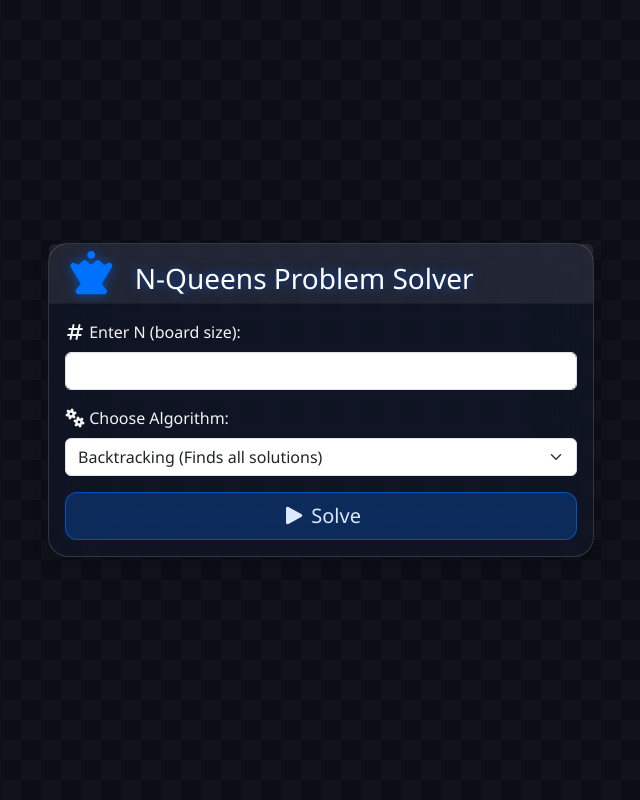
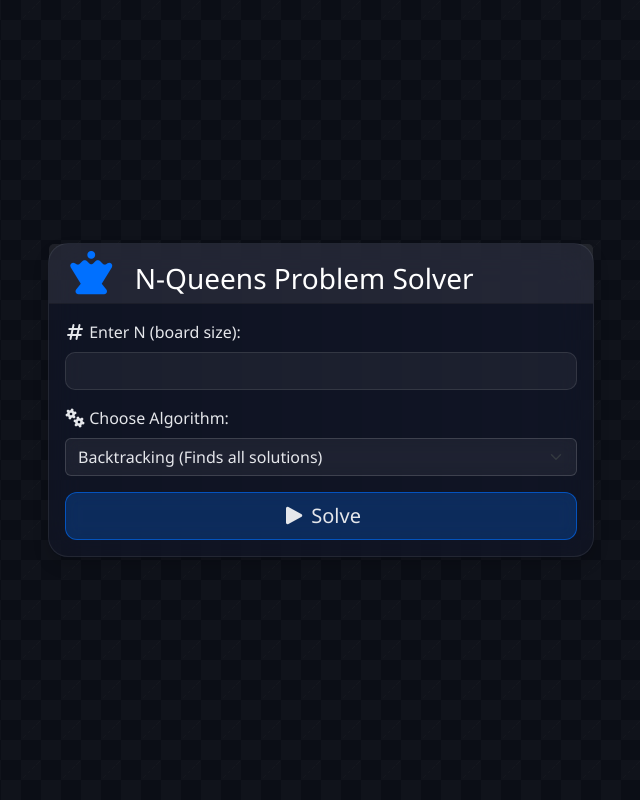
Before and after one commit to mohamadnassiri/N-Queen-Problem, a Django app: page / in a window 1280 px wide. Shown: the whole page, without its empty margins (319-959 px from the left). Run offline with Django 5.2, Linux system fonts and the light colour scheme; some libraries are stand-ins or nearby versions.

Commit message:
Theme updated!

```diff
--- a/nqueen_app/static/css/style.css
+++ b/nqueen_app/static/css/style.css
@@ -19,55 +15,129 @@ body {
     background-size: 40px 40px;
     background-position: 0 0, 0 20px, 20px -20px, -20px 0px;
     background-repeat: repeat;
-
-    /* گرادینت overlay برای عمق بیشتر */
-    position: relative;
 }
 
 .card {
     border-radius: 20px;
-    backdrop-filter: blur(25px) saturate(180%);
-    -webkit-backdrop-filter: blur(25px) saturate(180%);
-    background: rgba(20, 25, 40, 0.55); /* شیشه‌ای با تیرگی کم */
-    border: 1px solid rgba(255, 255, 255, 0.15);
-    box-shadow: 0 8px 32px rgba(0,0,0,0.7);
-    color: #f3f4f6; /* متن کارت روشن */
+    backdrop-filter: blur(20px) saturate(180%);
+    -webkit-backdrop-filter: blur(20px) saturate(180%);
+    background: rgba(20, 25, 40, 0.55);
+    border: 1px solid rgba(255, 255, 255, 0.08);
+    box-shadow: 0 4px 16px rgba(0,0,0,0.4);
+    color: #e5e7eb;
     transition: 0.3s ease;
 }
 .card:hover {
-    transform: translateY(-4px);
-    box-shadow: 0 12px 40px rgba(0,0,0,0.9);
+    transform: translateY(-2px);
+    box-shadow: 0 6px 20px rgba(0,0,0,0.5);
 }
 
 .card-header {
     background: rgba(255, 255, 255, 0.08);
     border-radius: 20px 20px 0 0;
     font-weight: 600;
-    color: #0070FF; /* آبی ویندوز */
-    text-shadow: 0 0 12px rgba(0,112,255,0.6);
+    color: #0070FF;
 }
-
 .card-header i {
     font-size: 1.5em;
     margin-right: 10px;
     color: #0070FF;
 }
 
-.btn-primary {
-    background: rgba(0, 112, 255, 0.25);
-    border: 1px solid rgba(0, 112, 255, 0.6);
-    color: #dbeafe;
-    border-radius: 12px;
-    backdrop-filter: blur(10px);
-    -webkit-backdrop-filter: blur(10px);
+.form-control {
+    background-color: rgba(255,255,255,0.05);
+    color: #e5e7eb;
+    border: 1px solid rgba(255,255,255,0.15);
+    border-radius: 10px;
+    padding: 6px 10px;
     transition: 0.3s ease;
 }
-.btn-primary:hover {
-    background: rgba(0, 112, 255, 0.4);
+
+.form-control::placeholder {
+    color: rgba(229,231,235,0.6);
+}
+
+.form-control:focus {
+    background-color: rgba(255,255,255,0.08);
+    color: #e5e7eb;
+    border-color: #0070FF;
+    outline: none;
+    box-shadow: 0 0 8px rgba(0,112,255,0.4);
+}
+input[type=number].form-control::-webkit-outer-spin-button,
+input[type=number].form-control::-webkit-inner-spin-button {
+    -webkit-appearance: none;
+    margin: 0;
+}
+input[type=number].form-control {
+    -moz-appearance: textfield;
+}
+
+.custom-select {
+    appearance: none;
+    -webkit-appearance: none;
+    -moz-appearance: none;
+
+    width: 100%;
+    padding: 0.375rem 1.75rem 0.375rem 0.75rem;
+    font-size: 1rem;
+    line-height: 1.5;
+    border-radius: 0.375rem;
+    border: 1px solid rgba(255,255,255,0.15);
+    background-color: rgba(255,255,255,0.05);
+    color: #e5e7eb;
+    cursor: pointer;
+    transition: 0.3s ease;
+    backdrop-filter: blur(8px);
+    -webkit-backdrop-filter: blur(8px);
+}
+
+.custom-select:focus {
+    border-color: #0070FF;
+    box-shadow: 0 0 0 0.25rem rgba(0,112,255,0.25);
+    outline: none;
+    background-color: rgba(255,255,255,0.08);
+}
+
+.custom-select-wrapper::after {
+    content: "\25BC"; /* ▼ */
+    position: absolute;
+    top: 50%;
+    right: 0.75rem;
+    transform: translateY(-50%);
+    pointer-events: none;
+    color: #0070FF;
+    font-size: 0.6rem;
+}
+
+.custom-select option {
+    background-color: #111827;
+    color: #e5e7eb;
+}
+
+.custom-select::-webkit-scrollbar {
+    width: 6px;
+}
+.custom-select::-webkit-scrollbar-thumb {
+    background-color: rgba(0,112,255,0.3);
+    border-radius: 3px;
+}
+
+.btn-primary, .btn-success, .btn {
+    background: rgba(0,112,255,0.25);
+    border: 1px solid rgba(0,112,255,0.6);
+    color: #e5e7eb;
+    border-radius: 12px;
+    backdrop-filter: blur(8px);
+    -webkit-backdrop-filter: blur(8px);
+    transition: 0.3s ease;
+}
+
+.btn-primary:hover, .btn-success:hover, .btn:hover {
+    background: rgba(0,112,255,0.35);
     border-color: #3399ff;
     color: #ffffff;
-    box-shadow: 0 0 18px rgba(0,112,255,0.8);
-    transform: translateY(-2px);
+    box-shadow: 0 0 12px rgba(0,112,255,0.6);
 }
 
 .board {
--- a/nqueen_app/templates/home.html
+++ b/nqueen_app/templates/home.html
@@ -26,7 +26,7 @@
                             </div>
                             <div class="mb-3">
                                 <label for="algorithm" class="form-label"><i class="fas fa-cogs"></i> Choose Algorithm:</label>
-                                <select id="algorithm" name="algorithm" class="form-select" required>
+                                <select id="algorithm" name="algorithm" class="form-select custom-select" required>
                                     <option value="1">Backtracking (Finds all solutions)</option>
                                     <option value="2">Genetic Algorithm (Approximate)</option>
                                     <option value="3">Heuristic (Nearest Neighbor)</option>
```
Also changed, not shown: other parts of nqueen_app/static/css/style.css (+18 -13 lines).
